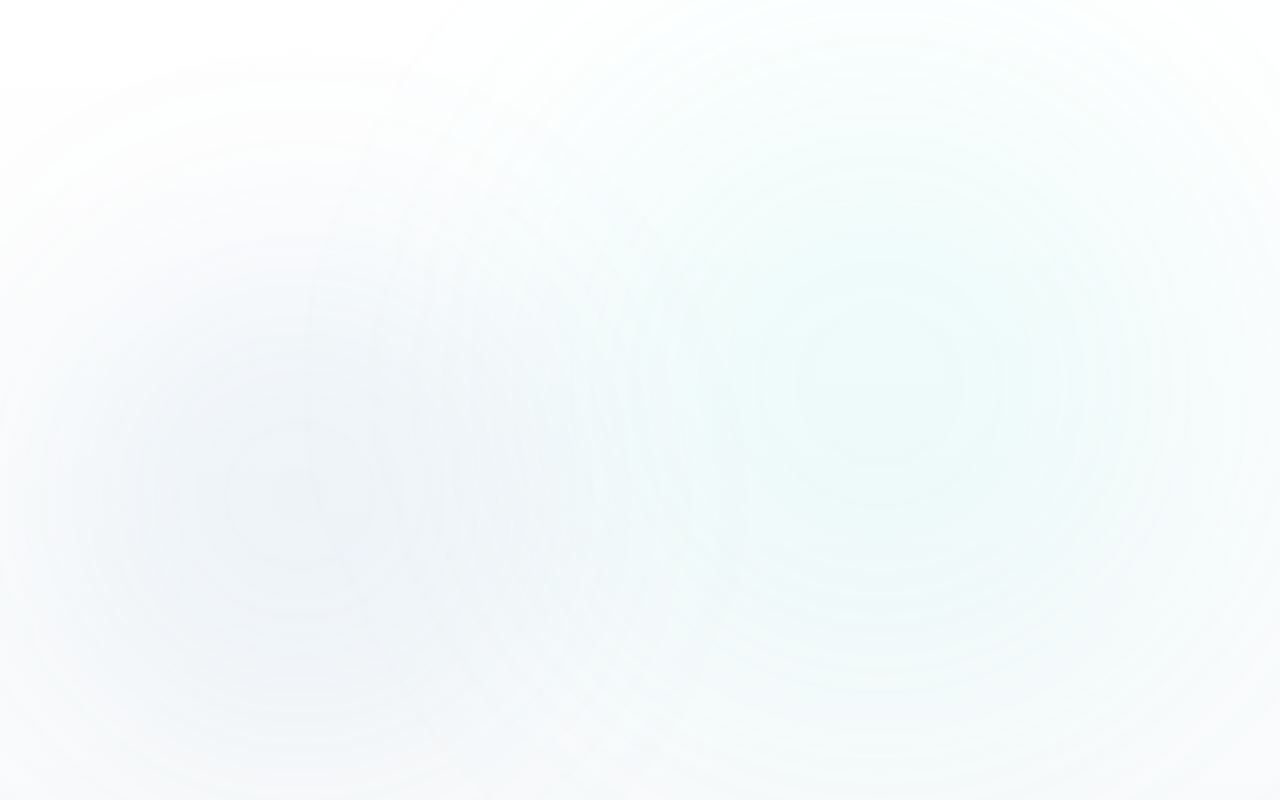
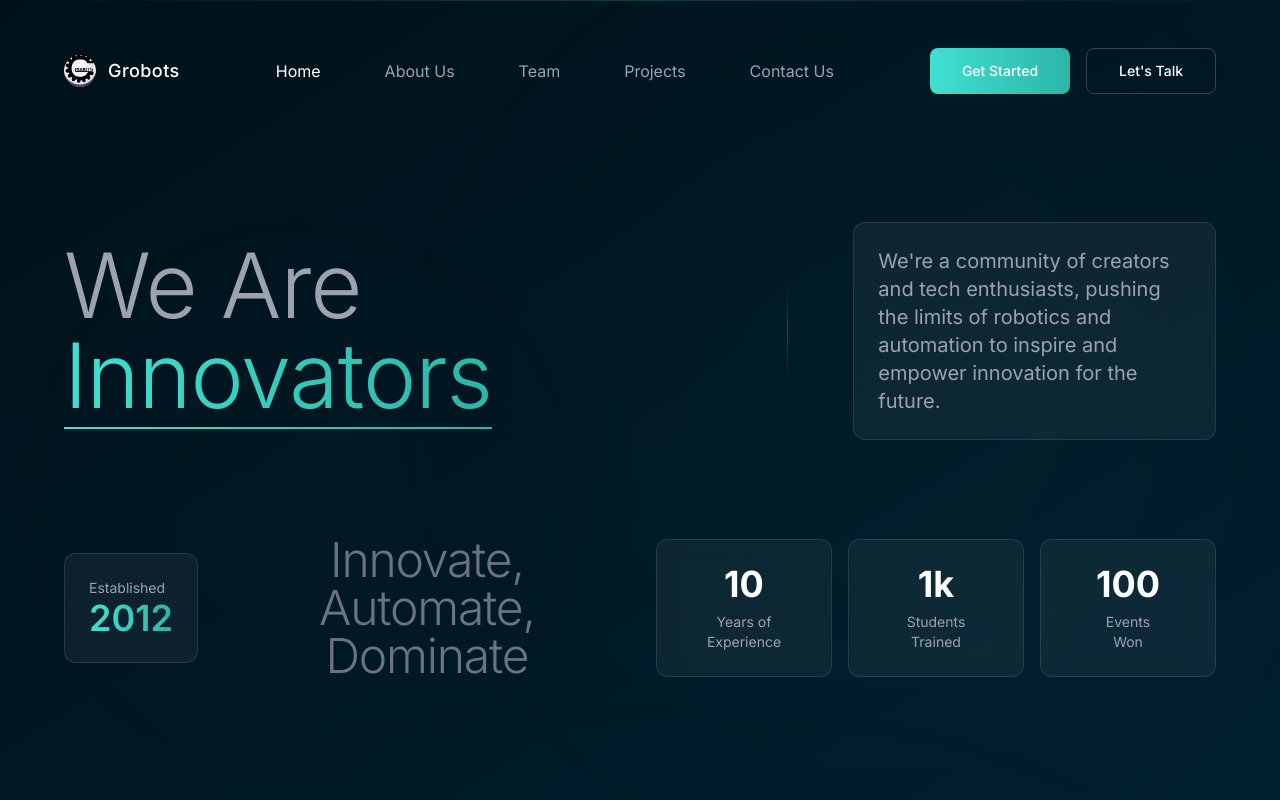
Before and after one commit to CR-8/Grobots-1, a React (Vite) app in the folder frontend/: page /about in a window 1280 px wide. Before the commit this address had no page. Shown: the top 800 px of the page. Built offline with nearby package versions, Linux system fonts and the light colour scheme.

Commit message:
fix (404 error)

```diff
--- a/frontend/src/App.jsx
+++ b/frontend/src/App.jsx
@@ -3,6 +3,7 @@ import { BrowserRouter as Router } from 'react-router-dom';
 import SmoothScroll from './components/SmoothScroll';
 import { motion, AnimatePresence } from 'framer-motion'
 import AppRouter from './router'
+import Home from './pages/home'
 
 export default function App() {
   return (
@@ -16,7 +17,7 @@ export default function App() {
             className="min-h-screen bg-gradient-to-b from-white to-gray-50"
           >
             <div className="relative z-10">
-              <AppRouter />
+              <Home />
             </div>
 
             {/* Background Decorative Elements */}
```
